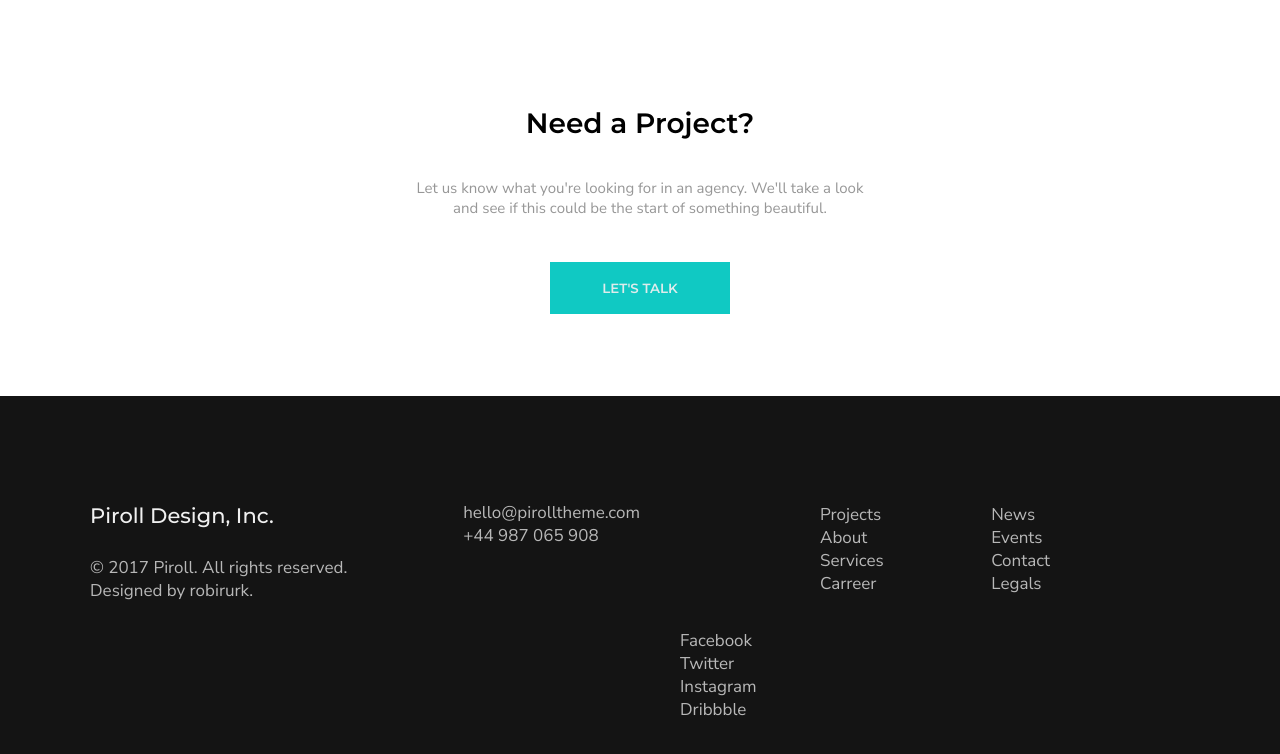
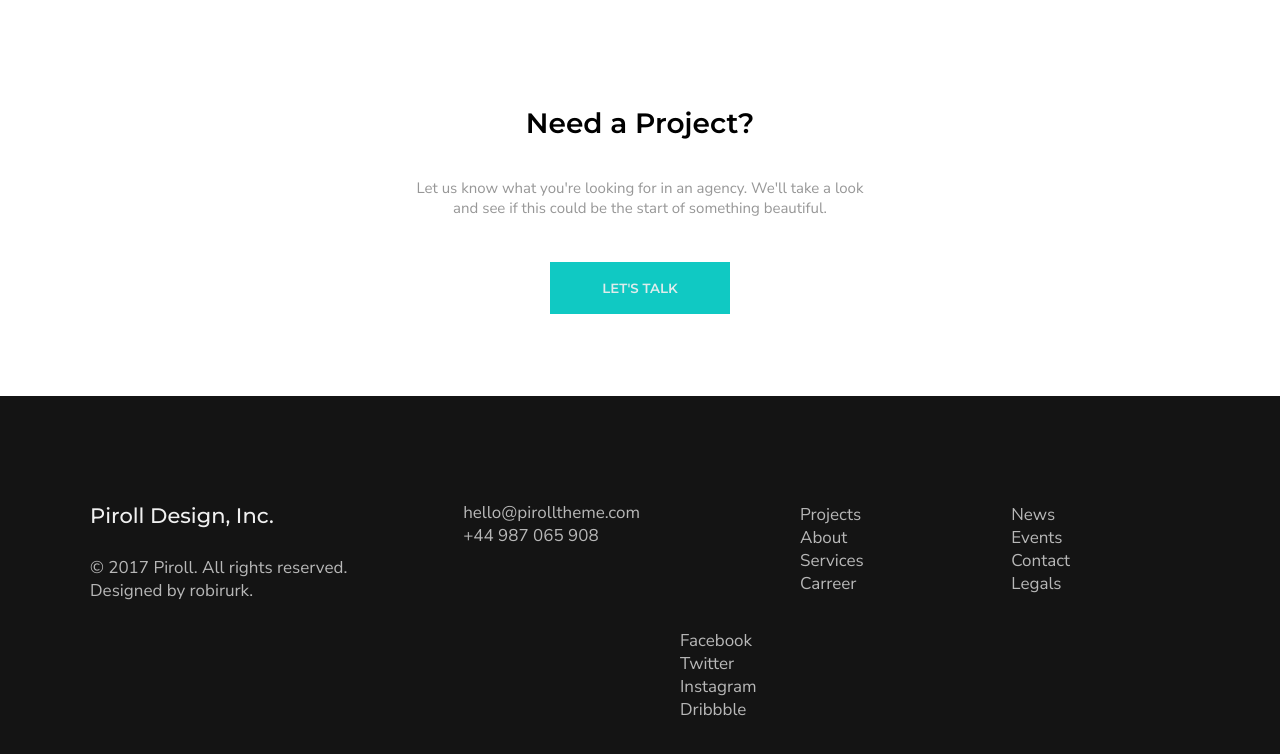
Before and after one commit to carthy93/about-page.psd, a plain HTML site: page index.html in a window 1280 px wide. Shown: the part 1255-2009 px from the top of the page. Drawn offline with Linux system fonts and the light colour scheme.

Commit message:
changes done

```diff
--- a/styles.css
+++ b/styles.css
@@ -275,11 +275,11 @@ footer {
 }
 
 .column-3 {
-  margin-left: 140px;
+  margin-left: 120px;
 }
 
 .column-4 {
-  margin-right: 140px;
+  margin-right: 120px;
 }
 
 .column-1 h4 {
```
